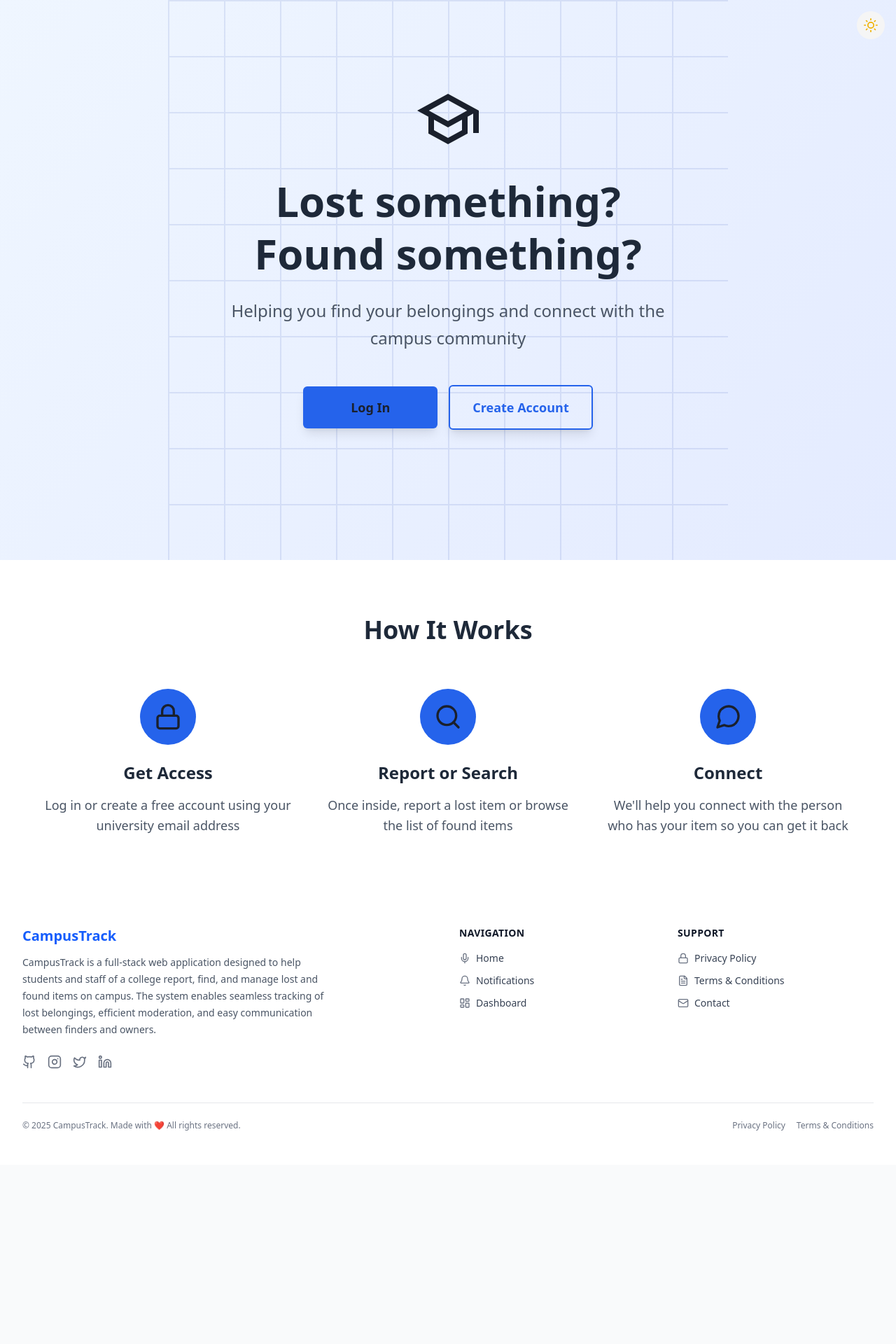
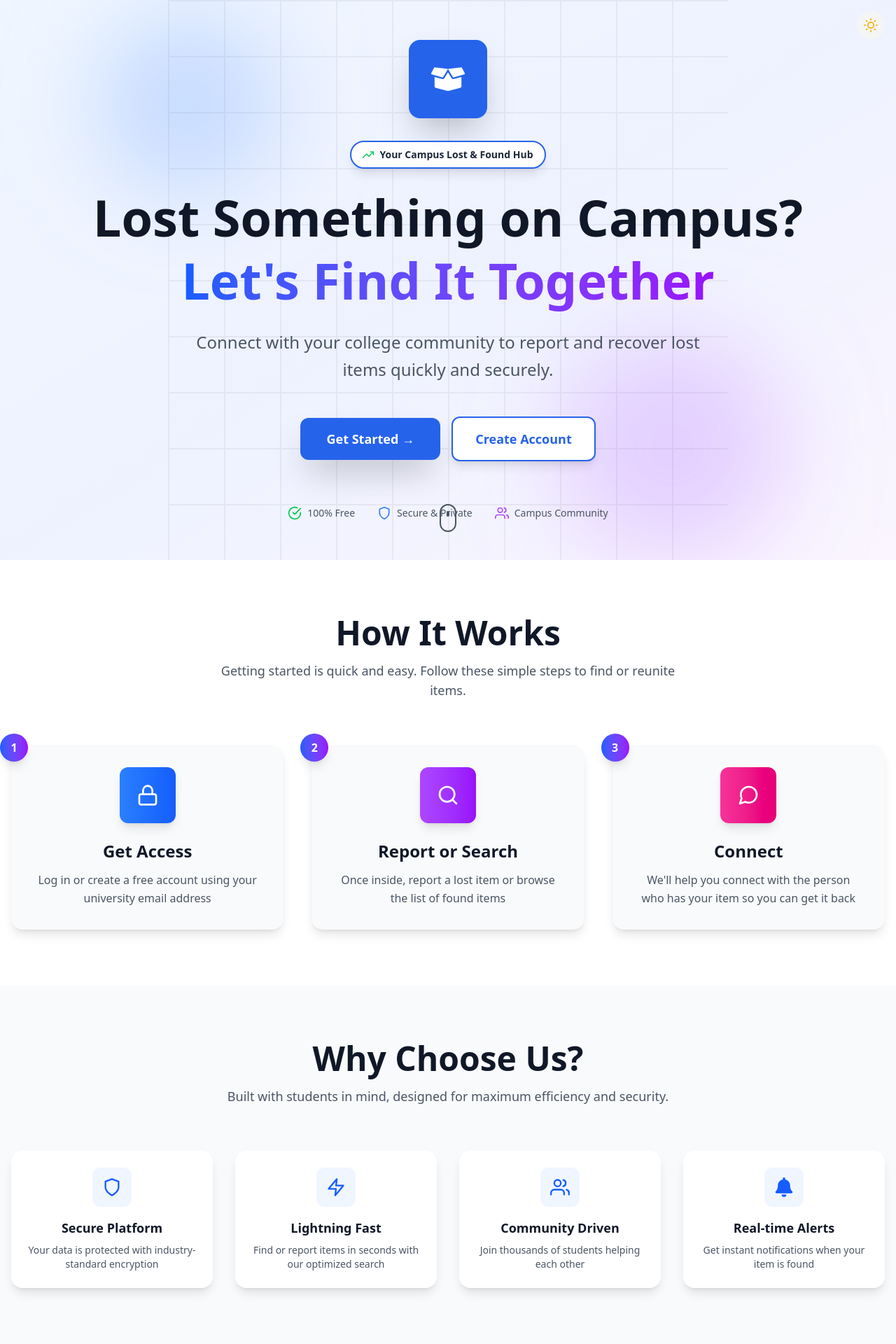
Before and after one commit to Swastik007sharma/Lost_And_Found, a React (Vite) app in the folder frontend/: page / in a window 1280 px wide. Shown: the top 1920 px of the page at 70% size. Before the commit the page ends 1664 px from the top, so only its background shows below. Built offline with nearby package versions, Linux system fonts and the light colour scheme.

Commit message:
feat: Revamp Landing page with enhanced UI, animated background elements, and improved call-to-action sections

```diff
--- a/frontend/src/pages/Landing.jsx
+++ b/frontend/src/pages/Landing.jsx
@@ -3,26 +3,70 @@ import { useState } from 'react';
 import { AnimatePresence, motion } from 'framer-motion';
 import { useTheme } from '../context/ThemeContext';
 import { useNavigate } from 'react-router-dom';
-import { FiLock, FiSearch, FiMessageCircle } from 'react-icons/fi';
+import {
+  FiLock,
+  FiSearch,
+  FiMessageCircle,
+  FiShield,
+  FiZap,
+  FiUsers,
+  FiCheckCircle,
+  FiTrendingUp,
+  FiAward,
+  FiHeart,
+  FiClock
+} from 'react-icons/fi';
+import {
+  FaBoxOpen,
+  FaHandHoldingHeart,
+  FaBell,
+  FaMapMarkerAlt
+} from 'react-icons/fa';
 import Footer from '../components/Footer';
 import ThemeToggle from '../components/common/ThemeToggle';
 import Button from '../components/common/Button';
 
 const steps = [
   {
-    icon: <FiLock size={40} className="text-[var(--color-text)]" />,
+    icon: <FiLock size={32} className="text-white" />,
     title: 'Get Access',
     description: 'Log in or create a free account using your university email address',
+    color: 'from-blue-500 to-blue-600',
   },
   {
-    icon: <FiSearch size={40} className="text-[var(--color-text)]" />,
+    icon: <FiSearch size={32} className="text-white" />,
     title: 'Report or Search',
     description: 'Once inside, report a lost item or browse the list of found items',
+    color: 'from-purple-500 to-purple-600',
   },
   {
-    icon: <FiMessageCircle size={40} className="text-[var(--color-text)]" />,
+    icon: <FiMessageCircle size={32} className="text-white" />,
     title: 'Connect',
     description: "We'll help you connect with the person who has your item so you can get it back",
+    color: 'from-pink-500 to-pink-600',
+  },
+];
+
+const features = [
+  {
+    icon: <FiShield size={28} />,
+    title: 'Secure Platform',
+    description: 'Your data is protected with industry-standard encryption',
+  },
+  {
+    icon: <FiZap size={28} />,
+    title: 'Lightning Fast',
+    description: 'Find or report items in seconds with our optimized search',
+  },
+  {
+    icon: <FiUsers size={28} />,
+    title: 'Community Driven',
+    description: 'Join thousands of students helping each other',
+  },
+  {
+    icon: <FaBell size={28} />,
+    title: 'Real-time Alerts',
+    description: 'Get instant notifications when your item is found',
   },
 ];
 
@@ -44,7 +88,7 @@ const Home = () => {
   };
 
   return (
-    <div className={`min-h-screen ${theme === 'dark' ? 'bg-gradient-to-br from-gray-900 to-indigo-900' : 'bg-gradient-to-br from-blue-50 to-indigo-100'}`}>
+    <div className={`min-h-screen ${theme === 'dark' ? 'bg-gray-900' : 'bg-gray-50'}`}>
       {/* Theme Toggle Button */}
       <div className='fixed top-4 right-4 z-50'>
         <ThemeToggle />
@@ -55,109 +99,312 @@ const Home = () => {
         initial={{ opacity: 0 }}
         animate={{ opacity: 1 }}
         transition={{ duration: 0.8 }}
-        className="relative min-h-screen flex items-center justify-center px-4"
+        className={`relative min-h-screen flex items-center justify-center px-4 ${theme === 'dark'
+            ? 'bg-gradient-to-br from-gray-900 via-blue-900 to-indigo-900'
+            : 'bg-gradient-to-br from-blue-50 via-indigo-50 to-purple-50'
+          }`}
       >
-        {/* Background Pattern */}
-        <div className="absolute inset-0 opacity-10">
+        {/* Animated Background Elements */}
+        <div className="absolute inset-0 overflow-hidden">
+          {/* Floating Orbs */}
+          <motion.div
+            animate={{
+              x: [0, 100, 0],
+              y: [0, -100, 0],
+            }}
+            transition={{
+              duration: 20,
+              repeat: Infinity,
+              ease: "linear"
+            }}
+            className="absolute top-20 left-20 w-64 h-64 bg-blue-500 rounded-full mix-blend-multiply filter blur-3xl opacity-20"
+          />
+          <motion.div
+            animate={{
+              x: [0, -100, 0],
+              y: [0, 100, 0],
+            }}
+            transition={{
+              duration: 15,
+              repeat: Infinity,
+              ease: "linear"
+            }}
+            className="absolute bottom-20 right-20 w-80 h-80 bg-purple-500 rounded-full mix-blend-multiply filter blur-3xl opacity-20"
+          />
+
+          {/* Grid Pattern */}
+          <div className="absolute inset-0 opacity-5">
             <svg className="w-full h-full" viewBox="0 0 100 100" xmlns="http://www.w3.org/2000/svg">
               <defs>
                 <pattern id="grid" width="10" height="10" patternUnits="userSpaceOnUse">
-                <path d="M 10 0 L 0 0 0 10" fill="none" stroke="#1e40af" strokeWidth="0.5" />
+                  <path d="M 10 0 L 0 0 0 10" fill="none" stroke="currentColor" strokeWidth="0.5" />
                 </pattern>
               </defs>
               <rect width="100" height="100" fill="url(#grid)" />
             </svg>
           </div>
+        </div>
 
-        <div className="relative z-10 text-center max-w-4xl mx-auto">
+        <div className="relative z-10 text-center max-w-5xl mx-auto">
+          {/* Logo/Icon */}
           <motion.div
-            initial={{ scale: 0.8, opacity: 0 }}
-            animate={{ scale: 1, opacity: 1 }}
-            transition={{ duration: 0.5, delay: 0.2 }}
+            initial={{ scale: 0.5, opacity: 0, rotateY: -180 }}
+            animate={{ scale: 1, opacity: 1, rotateY: 0 }}
+            transition={{ duration: 0.8, delay: 0.2, type: "spring" }}
             className="mb-8"
           >
-            <svg className="w-24 h-24 mx-auto text-university-blue" fill="currentColor" viewBox="0 0 24 24">
-              <path d="M12 3L1 9l4 2.18v6L12 21l7-3.82v-6l2-1.09V17h2V9L12 3zm6.82 6L12 12.72 5.18 9 12 5.28 18.82 9zM17 15.99l-5 2.73-5-2.73v-3.72L12 15l5-2.73v3.72z" />
-            </svg>
+            <div className="inline-flex items-center justify-center w-24 h-24 sm:w-28 sm:h-28 rounded-2xl shadow-2xl"
+              style={{ background: 'var(--color-primary)' }}
+            >
+              <FaBoxOpen className="text-white text-4xl sm:text-5xl" />
+            </div>
           </motion.div>
 
-          <motion.h1
-            initial={{ y: 20, opacity: 0 }}
+          {/* Badge */}
+          <motion.div
+            initial={{ y: -20, opacity: 0 }}
             animate={{ y: 0, opacity: 1 }}
             transition={{ duration: 0.6, delay: 0.4 }}
-            className={`text-5xl md:text-6xl font-bold mb-6 leading-tight ${theme === 'dark' ? 'text-gray-100' : 'text-gray-800'}`}
+            className="inline-flex items-center gap-2 px-4 py-2 rounded-full mb-6 shadow-lg backdrop-blur-sm"
+            style={{
+              background: theme === 'dark' ? 'rgba(255,255,255,0.1)' : 'rgba(255,255,255,0.9)',
+              border: '2px solid var(--color-primary)'
+            }}
           >
-            Lost something?<br />
-            <span className="text-university-blue">Found something?</span>
+            <FiTrendingUp className="text-green-500" />
+            <span className={`text-sm font-semibold ${theme === 'dark' ? 'text-white' : 'text-gray-800'}`}>
+              Your Campus Lost & Found Hub
+            </span>
+          </motion.div>
+
+          {/* Main Heading */}
+          <motion.h1
+            initial={{ y: 30, opacity: 0 }}
+            animate={{ y: 0, opacity: 1 }}
+            transition={{ duration: 0.8, delay: 0.6 }}
+            className={`text-4xl sm:text-5xl md:text-6xl lg:text-7xl font-bold mb-6 leading-tight ${theme === 'dark' ? 'text-white' : 'text-gray-900'
+              }`}
+          >
+            Lost Something on Campus?<br />
+            <span className="bg-gradient-to-r from-blue-600 to-purple-600 bg-clip-text text-transparent">
+              Let's Find It Together
+            </span>
           </motion.h1>
 
+          {/* Subtitle */}
           <motion.p
-            initial={{ y: 20, opacity: 0 }}
+            initial={{ y: 30, opacity: 0 }}
             animate={{ y: 0, opacity: 1 }}
-            transition={{ duration: 0.6, delay: 0.6 }}
-            className={`text-xl md:text-2xl mb-12 max-w-2xl mx-auto leading-relaxed ${theme === 'dark' ? 'text-gray-300' : 'text-gray-600'}`}
+            transition={{ duration: 0.8, delay: 0.8 }}
+            className={`text-lg sm:text-xl md:text-2xl mb-10 sm:mb-12 max-w-3xl mx-auto leading-relaxed ${theme === 'dark' ? 'text-gray-300' : 'text-gray-600'
+              }`}
           >
-            Helping you find your belongings and connect with the campus community
+            Connect with your college community to report and recover lost items quickly and securely.
           </motion.p>
 
+          {/* CTA Buttons */}
           <motion.div
-            initial={{ y: 20, opacity: 0 }}
+            initial={{ y: 30, opacity: 0 }}
             animate={{ y: 0, opacity: 1 }}
-            transition={{ duration: 0.6, delay: 0.8 }}
-            className="flex flex-col sm:flex-row gap-4 justify-center items-center mb-16"
+            transition={{ duration: 0.8, delay: 1 }}
+            className="flex flex-col sm:flex-row gap-4 justify-center items-center mb-12 sm:mb-16"
           >
             <motion.button
-              className="rounded-md focus:outline-none focus:ring-2 focus:ring-blue-500 font-semibold py-4 px-8 text-lg shadow-lg hover:shadow-xl min-w-48 hover:opacity-90 transition-all duration-300"
-              style={{ background: 'var(--color-primary)', color: 'var(--color-text)' }}
-              whileHover={{ scale: 1.05 }}
+              className="rounded-xl focus:outline-none focus:ring-4 focus:ring-blue-300 font-bold py-4 px-8 text-base sm:text-lg shadow-2xl min-w-full sm:min-w-[200px] transition-all duration-300"
+              style={{ background: 'var(--color-primary)', color: 'white' }}
+              whileHover={{ scale: 1.05, boxShadow: '0 25px 50px -12px rgba(0,0,0,0.25)' }}
               whileTap={{ scale: 0.95 }}
               onClick={() => navigate('/login')}
             >
-              Log In
+              Get Started →
             </motion.button>
             <motion.button
-              className="rounded-md focus:outline-none focus:ring-2 focus:ring-blue-500 font-semibold py-4 px-8 text-lg shadow-lg hover:shadow-xl min-w-48 bg-transparent border-2 transition-all duration-300"
-              style={{ borderColor: 'var(--color-primary)', color: 'var(--color-primary)' }}
-              whileHover={{ scale: 1.05, backgroundColor: 'var(--color-primary)', color: 'var(--color-text)' }}
+              className={`rounded-xl focus:outline-none focus:ring-4 font-bold py-4 px-8 text-base sm:text-lg shadow-lg min-w-full sm:min-w-[200px] border-2 transition-all duration-300 ${theme === 'dark'
+                  ? 'bg-gray-800 hover:bg-gray-700'
+                  : 'bg-white hover:bg-gray-50'
+                }`}
+              style={{
+                borderColor: 'var(--color-primary)',
+                color: 'var(--color-primary)',
+              }}
+              whileHover={{ scale: 1.05 }}
               whileTap={{ scale: 0.95 }}
               onClick={() => navigate('/register')}
             >
               Create Account
             </motion.button>
           </motion.div>
+
+          {/* Trust Indicators */}
+          <motion.div
+            initial={{ y: 20, opacity: 0 }}
+            animate={{ y: 0, opacity: 1 }}
+            transition={{ duration: 0.8, delay: 1.2 }}
+            className="flex flex-wrap justify-center gap-6 sm:gap-8"
+          >
+            <div className="flex items-center gap-2">
+              <FiCheckCircle className="text-green-500 text-xl" />
+              <span className={`text-sm ${theme === 'dark' ? 'text-gray-400' : 'text-gray-600'}`}>
+                100% Free
+              </span>
             </div>
+            <div className="flex items-center gap-2">
+              <FiShield className="text-blue-500 text-xl" />
+              <span className={`text-sm ${theme === 'dark' ? 'text-gray-400' : 'text-gray-600'}`}>
+                Secure & Private
+              </span>
+            </div>
+            <div className="flex items-center gap-2">
+              <FiUsers className="text-purple-500 text-xl" />
+              <span className={`text-sm ${theme === 'dark' ? 'text-gray-400' : 'text-gray-600'}`}>
+                Campus Community
+              </span>
+            </div>
+          </motion.div>
+        </div>
+
+        {/* Scroll Indicator */}
+        <motion.div
+          initial={{ opacity: 0 }}
+          animate={{ opacity: 1, y: [0, 10, 0] }}
+          transition={{
+            opacity: { delay: 1.5, duration: 0.5 },
+            y: { repeat: Infinity, duration: 1.5, ease: "easeInOut" }
+          }}
+          className="absolute bottom-10 left-1/2 transform -translate-x-1/2"
+        >
+          <div className={`w-6 h-10 rounded-full border-2 flex items-start justify-center p-2 ${theme === 'dark' ? 'border-gray-400' : 'border-gray-600'
+            }`}>
+            <div className={`w-1 h-2 rounded-full ${theme === 'dark' ? 'bg-gray-400' : 'bg-gray-600'
+              }`} />
+          </div>
+        </motion.div>
       </motion.div>
 
       {/* How It Works Section */}
-      <div className={`py-20 px-4 ${theme === 'dark' ? 'bg-gray-800' : 'bg-white'}`}>
-        <div className="max-w-6xl mx-auto">
-          <motion.h2
+      <div className={`py-16 sm:py-20 px-4 ${theme === 'dark' ? 'bg-gray-800' : 'bg-white'}`}>
+        <div className="max-w-7xl mx-auto">
+          <motion.div
             initial={{ opacity: 0, y: 20 }}
             whileInView={{ opacity: 1, y: 0 }}
             viewport={{ once: true }}
             transition={{ duration: 0.6 }}
-            className={`text-4xl font-bold text-center mb-16 ${theme === 'dark' ? 'text-gray-100' : 'text-gray-800'}`}
+            className="text-center mb-12 sm:mb-16"
           >
+            <h2 className={`text-3xl sm:text-4xl md:text-5xl font-bold mb-4 ${theme === 'dark' ? 'text-white' : 'text-gray-900'}`}>
               How It Works
-          </motion.h2>
-          <div className="grid md:grid-cols-3 gap-12">
+            </h2>
+            <p className={`text-base sm:text-lg max-w-2xl mx-auto ${theme === 'dark' ? 'text-gray-400' : 'text-gray-600'}`}>
+              Getting started is quick and easy. Follow these simple steps to find or reunite items.
+            </p>
+          </motion.div>
+
+          <div className="grid sm:grid-cols-2 lg:grid-cols-3 gap-8 sm:gap-10">
             {steps.map((step, index) => (
               <motion.div
                 key={index}
+                initial={{ opacity: 0, y: 30 }}
+                whileInView={{ opacity: 1, y: 0 }}
+                viewport={{ once: true }}
+                transition={{ duration: 0.6, delay: index * 0.15 }}
+                whileHover={{ y: -10, transition: { duration: 0.3 } }}
+                className={`relative p-6 sm:p-8 rounded-2xl shadow-lg hover:shadow-2xl transition-all duration-300 ${theme === 'dark' ? 'bg-gray-700' : 'bg-gray-50'
+                  }`}
+              >
+                {/* Step Number */}
+                <div className="absolute -top-4 -left-4 w-10 h-10 rounded-full bg-gradient-to-r from-blue-600 to-purple-600 flex items-center justify-center text-white font-bold shadow-lg">
+                  {index + 1}
+                </div>
+
+                {/* Icon */}
+                <div className={`w-16 h-16 sm:w-20 sm:h-20 rounded-xl flex items-center justify-center mx-auto mb-6 bg-gradient-to-r ${step.color} shadow-lg`}>
+                  {step.icon}
+                </div>
+
+                {/* Content */}
+                <h3 className={`text-xl sm:text-2xl font-bold mb-3 text-center ${theme === 'dark' ? 'text-white' : 'text-gray-900'}`}>
+                  {step.title}
+                </h3>
+                <p className={`text-sm sm:text-base leading-relaxed text-center ${theme === 'dark' ? 'text-gray-300' : 'text-gray-600'}`}>
+                  {step.description}
+                </p>
+              </motion.div>
+            ))}
+          </div>
+        </div>
+      </div>
+
+      {/* Features Section */}
+      <div className={`py-16 sm:py-20 px-4 ${theme === 'dark' ? 'bg-gray-900' : 'bg-gray-50'}`}>
+        <div className="max-w-7xl mx-auto">
+          <motion.div
             initial={{ opacity: 0, y: 20 }}
             whileInView={{ opacity: 1, y: 0 }}
             viewport={{ once: true }}
-                transition={{ duration: 0.6, delay: index * 0.2 }}
-                className="text-center"
+            transition={{ duration: 0.6 }}
+            className="text-center mb-12 sm:mb-16"
           >
-                <div className="bg-university-blue rounded-full w-20 h-20 flex items-center justify-center mx-auto mb-6 bg-[var(--color-primary)]">
-                  {step.icon}
+            <h2 className={`text-3xl sm:text-4xl md:text-5xl font-bold mb-4 ${theme === 'dark' ? 'text-white' : 'text-gray-900'}`}>
+              Why Choose Us?
+            </h2>
+            <p className={`text-base sm:text-lg max-w-2xl mx-auto ${theme === 'dark' ? 'text-gray-400' : 'text-gray-600'}`}>
+              Built with students in mind, designed for maximum efficiency and security.
+            </p>
+          </motion.div>
+
+          <div className="grid sm:grid-cols-2 lg:grid-cols-4 gap-6 sm:gap-8">
+            {features.map((feature, index) => (
+              <motion.div
+                key={index}
+                initial={{ opacity: 0, scale: 0.9 }}
+                whileInView={{ opacity: 1, scale: 1 }}
+                viewport={{ once: true }}
+                transition={{ duration: 0.5, delay: index * 0.1 }}
+                whileHover={{ scale: 1.05, transition: { duration: 0.2 } }}
+                className={`p-6 rounded-2xl text-center shadow-lg hover:shadow-xl transition-all duration-300 ${theme === 'dark' ? 'bg-gray-800' : 'bg-white'
+                  }`}
+              >
+                <div className={`w-14 h-14 rounded-xl flex items-center justify-center mx-auto mb-4 ${theme === 'dark' ? 'bg-gray-700 text-blue-400' : 'bg-blue-50 text-blue-600'
+                  }`}>
+                  {feature.icon}
                 </div>
-                <h3 className={`text-2xl font-semibold mb-4 ${theme === 'dark' ? 'text-gray-100' : 'text-gray-800'}`}>{step.title}</h3>
-                <p className={`text-lg leading-relaxed ${theme === 'dark' ? 'text-gray-300' : 'text-gray-600'}`}>{step.description}</p>
+                <h3 className={`text-lg font-bold mb-2 ${theme === 'dark' ? 'text-white' : 'text-gray-900'}`}>
+                  {feature.title}
+                </h3>
+                <p className={`text-sm ${theme === 'dark' ? 'text-gray-400' : 'text-gray-600'}`}>
+                  {feature.description}
+                </p>
               </motion.div>
             ))}
           </div>
+        </div>
+      </div>
+
+      {/* CTA Section */}
+      <div className={`py-16 sm:py-20 px-4 ${theme === 'dark' ? 'bg-gradient-to-r from-blue-900 to-purple-900' : 'bg-gradient-to-r from-blue-600 to-purple-600'}`}>
+        <div className="max-w-4xl mx-auto text-center">
+          <motion.div
+            initial={{ opacity: 0, y: 20 }}
+            whileInView={{ opacity: 1, y: 0 }}
+            viewport={{ once: true }}
+            transition={{ duration: 0.6 }}
+          >
+            <FaHandHoldingHeart className="text-5xl sm:text-6xl text-white mx-auto mb-6" />
+            <h2 className="text-3xl sm:text-4xl md:text-5xl font-bold text-white mb-6">
+              Ready to Get Started?
+            </h2>
+            <p className="text-base sm:text-lg md:text-xl text-white/90 mb-8 sm:mb-10 max-w-2xl mx-auto">
+              Join our campus community today and help make lost items found again. It's completely free!
+            </p>
+            <motion.button
+              className="bg-white text-blue-600 font-bold py-4 px-10 rounded-xl shadow-2xl text-base sm:text-lg hover:bg-gray-100 transition-all duration-300"
+              whileHover={{ scale: 1.05, boxShadow: '0 25px 50px -12px rgba(0,0,0,0.5)' }}
+              whileTap={{ scale: 0.95 }}
+              onClick={() => navigate('/register')}
+            >
+              Create Free Account →
+            </motion.button>
+          </motion.div>
         </div>
       </div>
 
```
Lines whose indentation alone changed are shown as unchanged.
